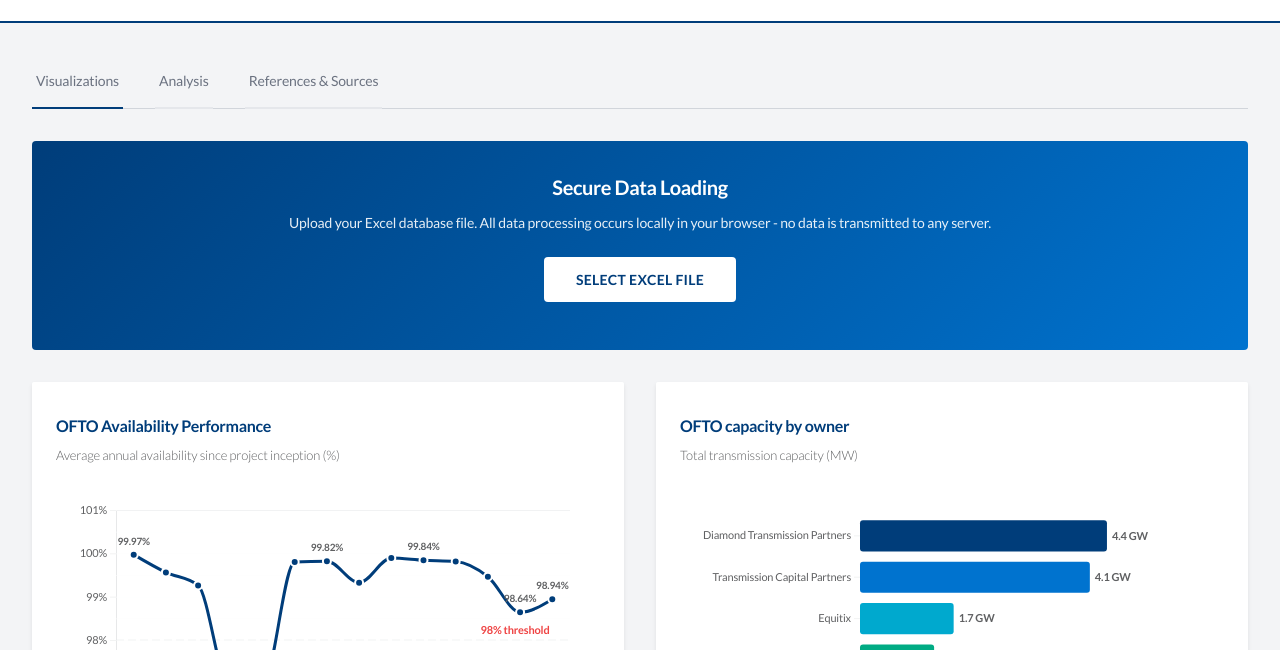
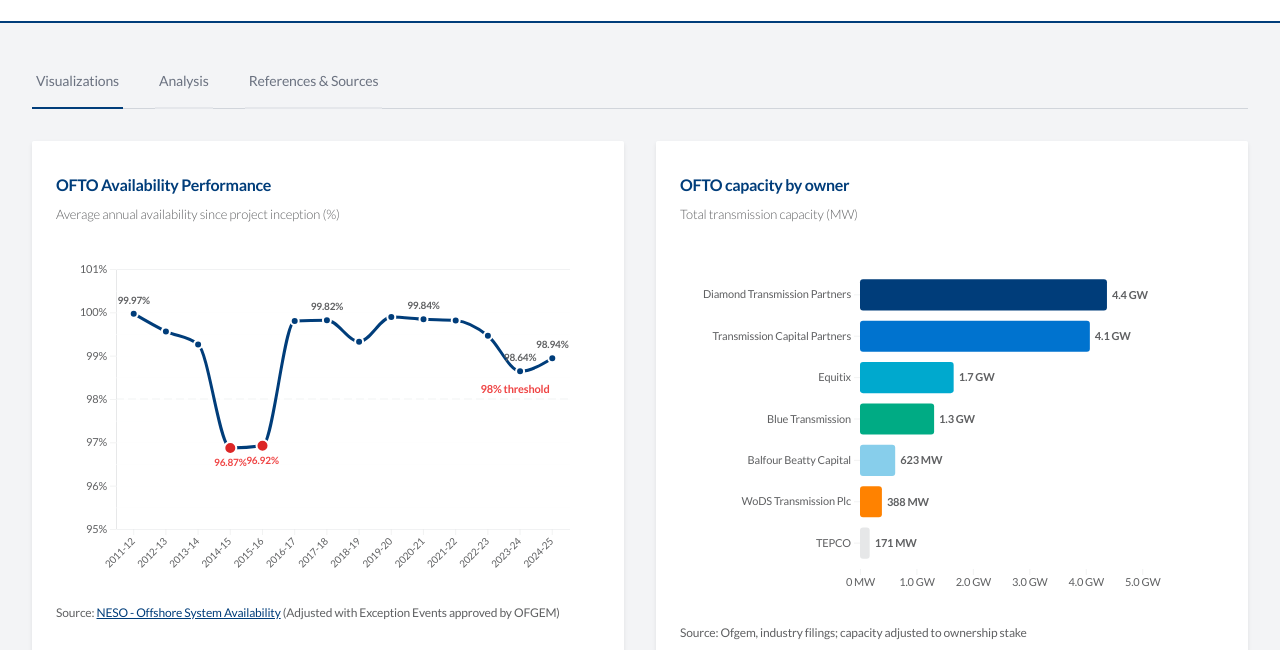
Before and after one commit to gbao/OFTO, a plain HTML site: page index.html in a window 1280 px wide. Shown: the part 87-737 px from the top of the page. Drawn offline with nearby package versions, Linux system fonts and the light colour scheme.

Commit message:
Remove Secure Data Loading section from Visualizations tab

```diff
--- a/index.html
+++ b/index.html
@@ -217,15 +217,6 @@
         <div class="mt-8">
             <!-- Visualizations Content -->
             <div id="content-visualizations" class="tab-content tab-content-active fade-in">
-                <!-- Data Upload Section -->
-                <div class="upload-section">
-                    <h2 class="text-xl font-bold mb-3">Secure Data Loading</h2>
-                    <p class="text-sm mb-6 opacity-90">Upload your Excel database file. All data processing occurs locally in your browser - no data is transmitted to any server.</p>
-                    <input type="file" id="excelFileInput" accept=".xlsx,.xls" style="display: none;" onchange="handleFileUpload(event)">
-                    <label for="excelFileInput" class="upload-btn inline-block">SELECT EXCEL FILE</label>
-                    <div id="dataStatus" class="data-status"></div>
-                </div>
-
                 <!-- Charts Grid -->
                 <div class="grid grid-cols-1 lg:grid-cols-2 gap-8">
                     <!-- Chart 1: Technical Availability by Project -->
```
